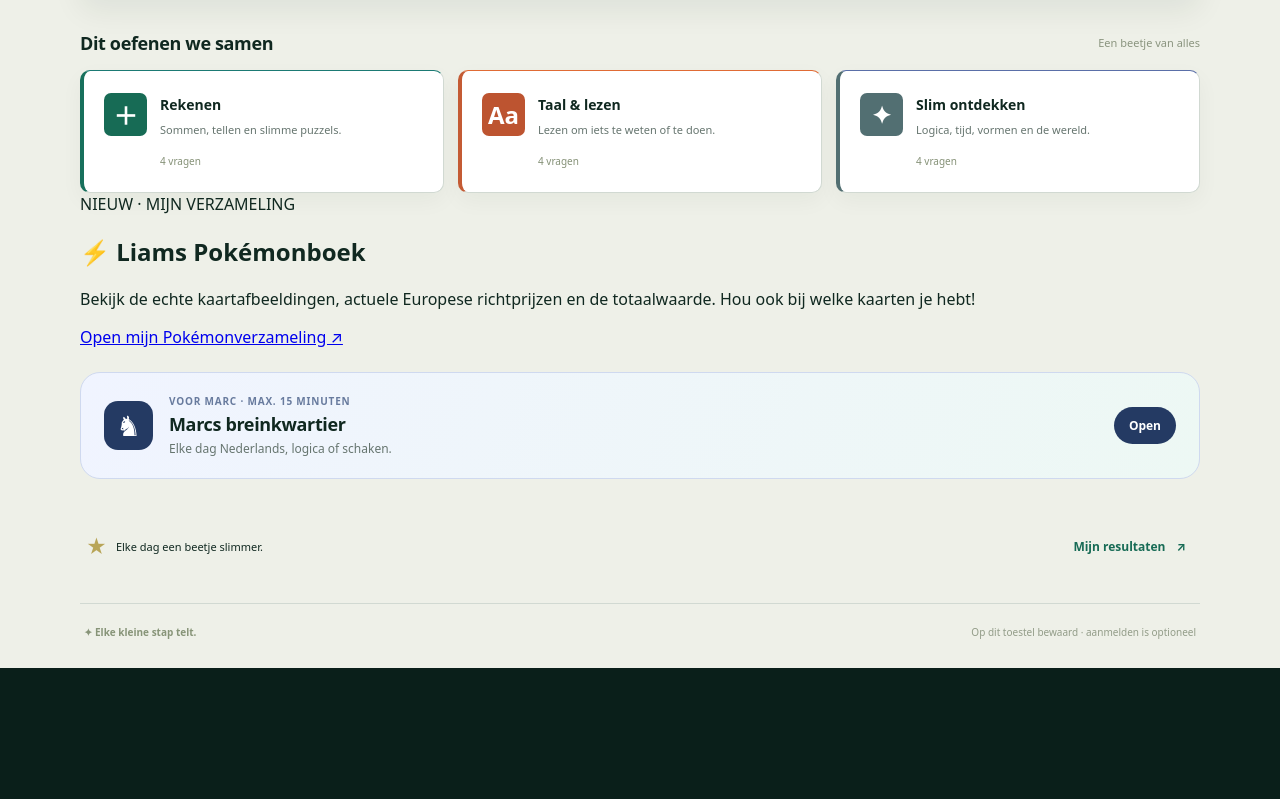
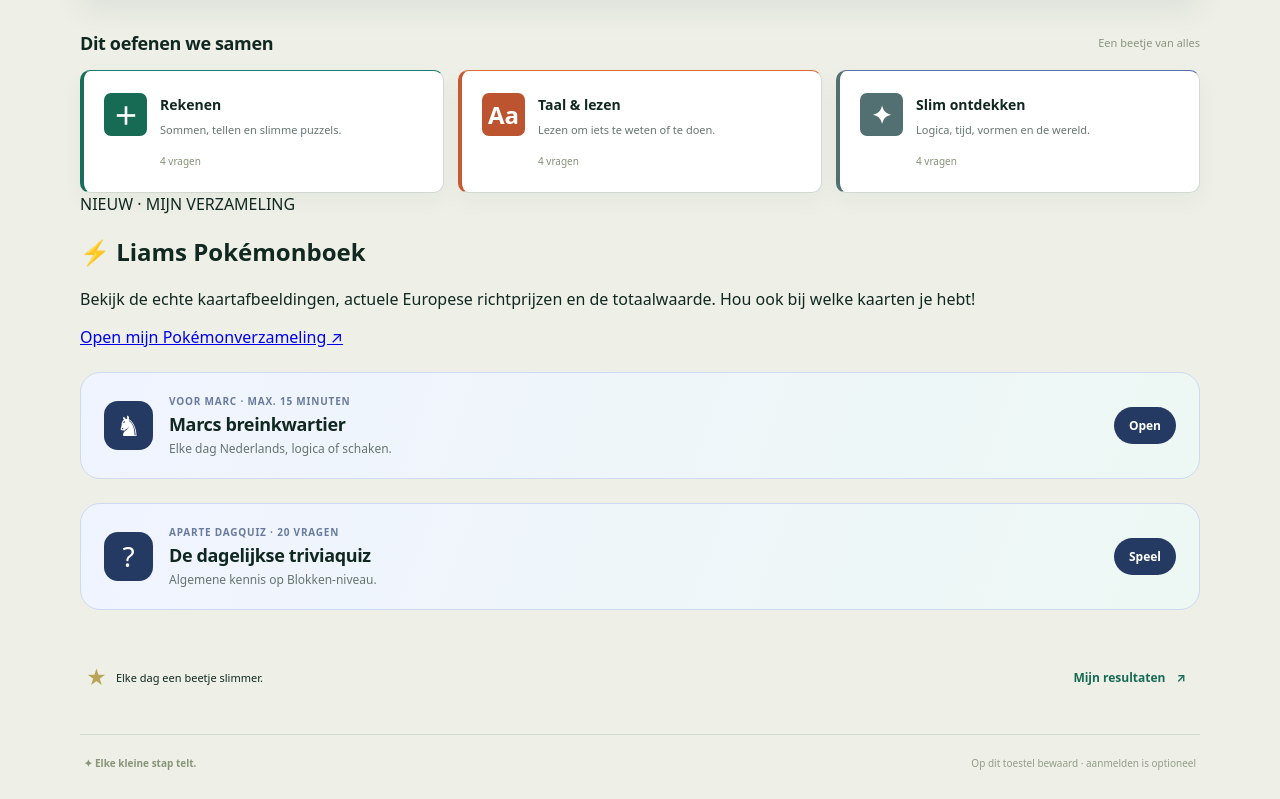
Before and after one commit to marcgeukens/Teambuilding, a plain HTML site: page index.html in a window 1280 px wide. Shown: the part 681-1480 px from the top of the page. Before the commit the page ends 1349 px from the top, so only its background shows below. Drawn offline with Linux system fonts and the light colour scheme.

Commit message:
Link de triviaquiz op de startpagina

```diff
--- a/index.html
+++ b/index.html
@@ -14,6 +14,7 @@
   <span class="marc-card-copy"><small>VOOR MARC · MAX. 15 MINUTEN</small><strong>Marcs breinkwartier</strong><span>Elke dag Nederlands, logica of schaken.</span></span>
   <span class="marc-card-cta">Open</span>
 </a>
+<a class="marc-card" href="trivia.html"><span class="marc-card-icon" aria-hidden="true">?</span><span class="marc-card-copy"><small>APARTE DAGQUIZ · 20 VRAGEN</small><strong>De dagelijkse triviaquiz</strong><span>Algemene kennis op Blokken-niveau.</span></span><span class="marc-card-cta">Speel</span></a>
 <div class="journey-bar"><div><span class="journey-star" aria-hidden="true">★</span><span id="stats-text">Elke dag een beetje slimmer.</span></div><button class="text-button" id="history-button">Mijn resultaten <span aria-hidden="true">↗</span></button></div></section>
 <section id="quiz-view" class="hidden"><div class="quiz-toolbar"><button class="text-button" id="home-button">← Home / pauze</button><button class="text-button muted" id="reset-button">↻ Opnieuw starten</button></div><div class="quiz-card"><div class="quiz-meta"><span id="question-area" class="area-tag"></span><span id="quiz-counter"></span></div><div class="progress" id="progress" role="progressbar" aria-label="Bevestigde antwoorden" aria-valuemin="0" aria-valuemax="12"><div id="progress-value"></div></div><div id="question-content"></div><div id="answer-options" class="answer-grid"></div><div id="feedback" class="hidden" role="status" aria-live="polite"></div><div class="question-actions"><p id="question-hint">Kies een antwoord. Bevestig als je zeker bent.</p><button class="primary" id="confirm-button" disabled>Dit is mijn antwoord <span aria-hidden="true">✓</span></button><button class="primary hidden" id="next-button">Volgende vraag <span aria-hidden="true">→</span></button></div></div><p class="encouragement">✦ Eén vraag tegelijk. Neem gerust je tijd.</p></section>
 <section id="result-view" class="hidden"></section><section id="history-view" class="hidden"><div class="quiz-toolbar"><button class="text-button" id="history-home">← Naar home</button></div><div class="history-panel"><div class="eyebrow">JOUW OEFENAVONTUREN</div><h1>Mijn resultaten</h1><div class="history-intro"><p class="muted">Je eerste score blijft bewaard. Een nieuwe poging komt erbij.</p><button id="clear-scores-button" class="text-button danger hidden">Wis alle scores</button></div><div id="history-list"></div></div></section></main>
```
